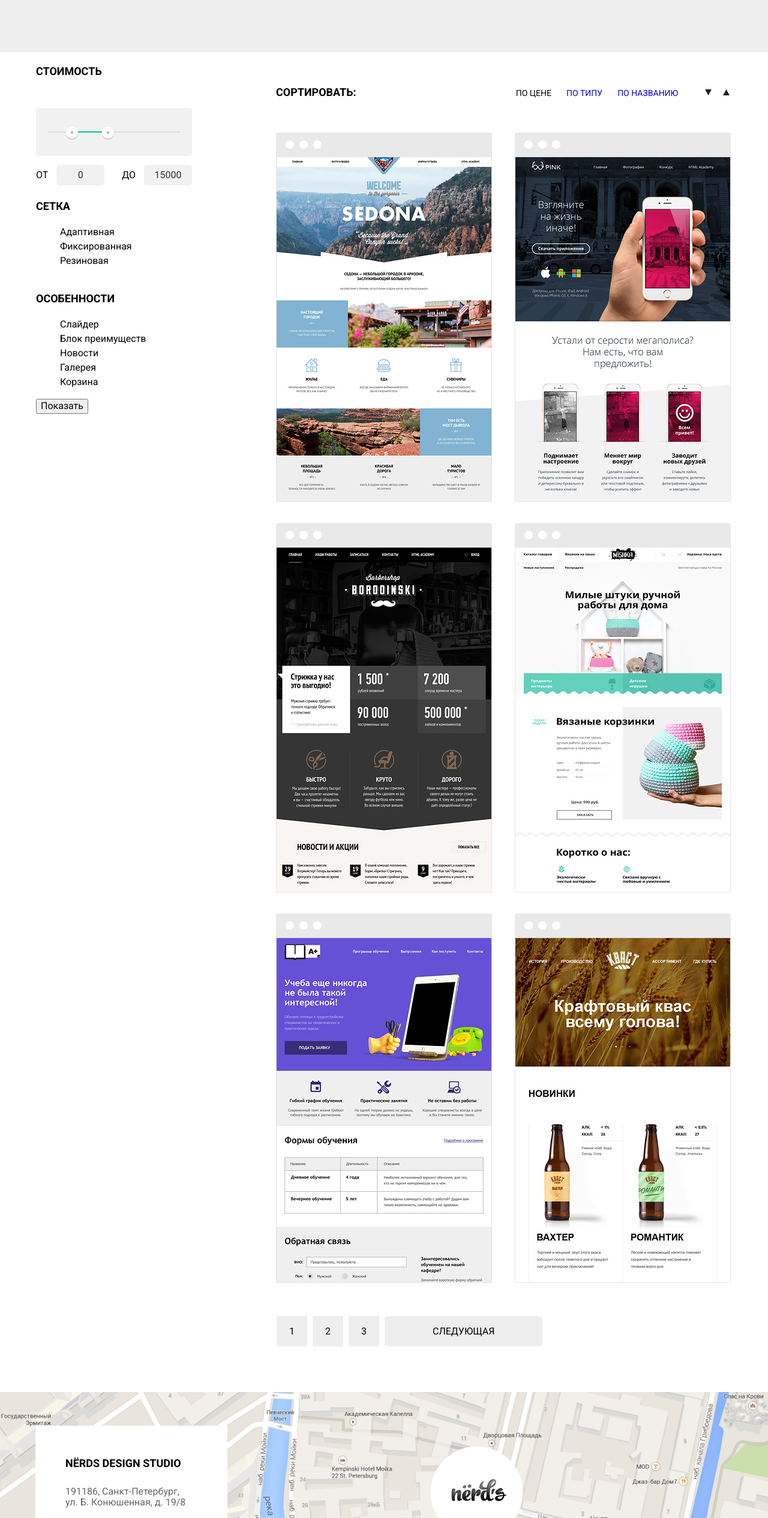
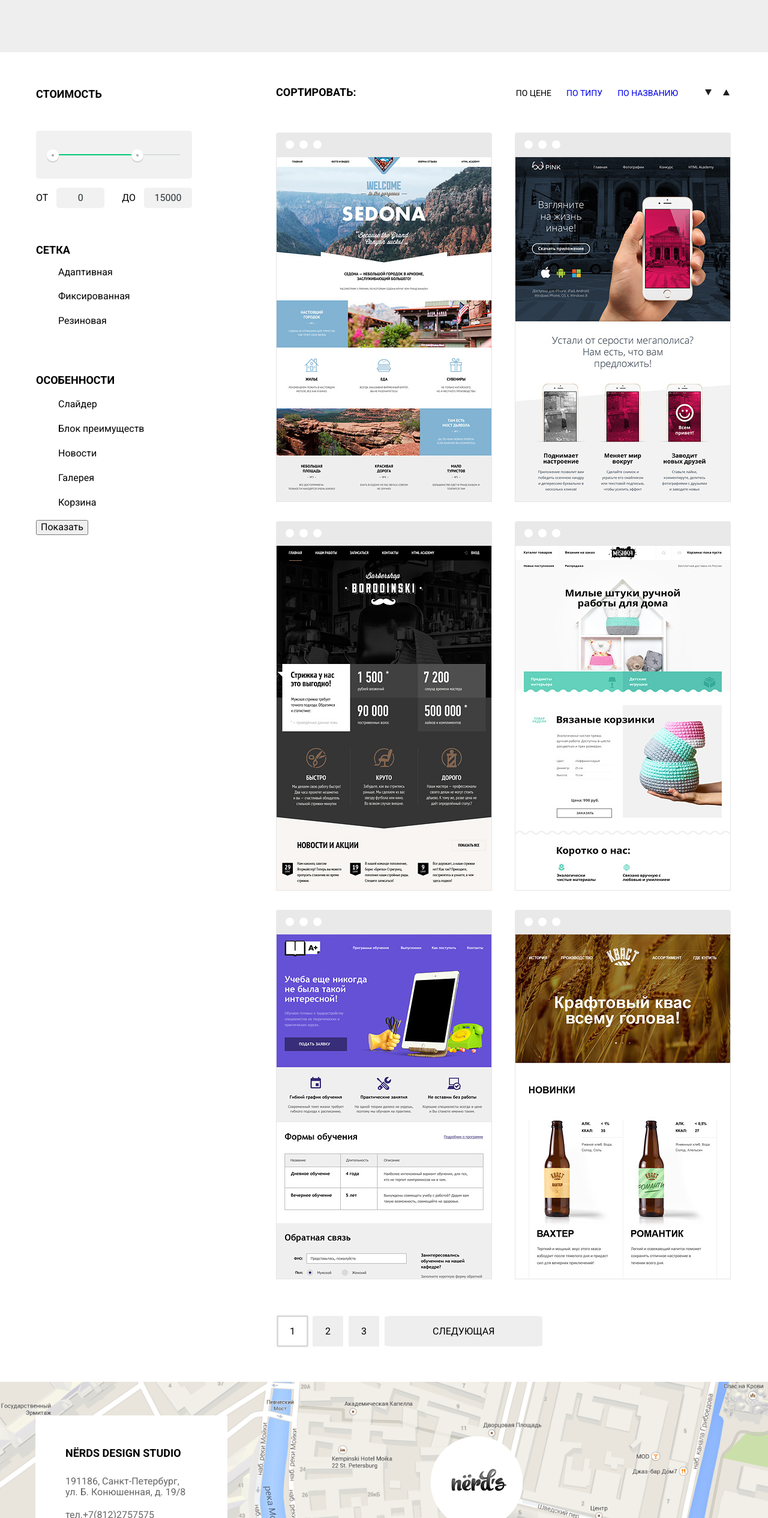
Before and after one commit to ellegre/582789-nerds, a plain HTML site: page catalog.html in a window 1280 px wide. Shown: the part 269-2800 px from the top of the page at 60% size. Drawn offline with Linux system fonts and the light colour scheme.

Commit message:
Базовая стилизация проекты выполнена

```diff
--- a/catalog.html
+++ b/catalog.html
@@ -11,13 +11,13 @@
 		<header class="main-header">
 			<div class="container">
 				<nav class="main-navigation">
-					<a class="main-header-logo">
+					<a class="main-header-logo" href="index.html">
 						<img src="img/nerds_logo.png" width="160" height="65" alt="Логотип дизайн-студии Nёrd's">
 					</a>
 					<ul class="site-navigation">
 						<li><a href="studio.html">Студия</a></li>
 						<li><a href="clients.html">Клиенты</a></li>
-						<li site-navigation-item-current><a href="catalog.html">Магазин</a></li>
+						<li class="site-navigation-item-current"><a href="catalog.html">Магазин</a></li>
 						<li><a href="contacts.html">Контакты</a></li>
 					</ul>
 					<ul class="shop-navigation">
@@ -38,7 +38,7 @@
 							    	<div class="range-filter">
 							          <div class="range-controls">
 							            <div class="scale">
-							              <div class="bar" style="margin-left: 20%; width: 30%"></div>
+							              <div class="bar" style="margin-left: 8%; width: 59%"></div>
 							            </div>
 							            <div class="toggle toggle-min"><span class="visually-hidden">Минимальная цена</span></div>
 							            <div class="toggle toggle-max"><span class="visually-hidden">Максимальная цена</span></div>
@@ -49,10 +49,10 @@
 							        </div>
 							    </div>
 							</fieldset>
-							<fieldset filter-item>
+							<fieldset class="filter-item">
 							    <legend class="legend">Сетка</legend>
 								<ul class="filter-group">
-							        <li>
+							        <li class="adaptive">
 							            <input class="visually-hidden" type="checkbox" name="adaptive" id="filter-adaptive" checked>
 							            <label for="filter-adaptive">Адаптивная</label>
 							        </li>
@@ -66,7 +66,7 @@
 							        </li>
 					            </ul>
 					        </fieldset>
-							<fieldset filter-item>
+							<fieldset class="filter-item">
 							    <legend class="legend">Особенности</legend>
 								<ul class="filter-group">
 						            <li>
@@ -82,7 +82,7 @@
 						                <label for="filter-news">Новости</label>
 						            </li>
 						            <li>
-						                <input class="visually-hidden" type="checkbox" name="rubber" id="filter-rubber">
+						                <input class="visually-hidden" type="checkbox" name="gallery" id="filter-gallery">
 						                <label for="filter-rubber">Галерея</label>
 						            </li>
 						            <li>
@@ -189,7 +189,7 @@
 							ул. Б. Конюшенная, д. 19/8</p>
 						<p class="telefone">тел.+7(812)2757575</p>
 						<a class="button" href="#">Напишите нам</a>
-						<div>
+					</div>
 				</div>
 			</section>
 		</main>
@@ -197,6 +197,7 @@
 			<div class="container">
 				<h2 class="visually-hidden">Социальные сети</h2>
 				<section class="footer-social-nets">
+					<h2 class="visually-hidden">Список социальных сетей</h2>
 					<ul class="footer-social-list">
 						<li><a class="footer-social-item" href="#"><span class="visually-hidden">Вконтакте</span><svg xmlns="http://www.w3.org/2000/svg" width="26" height="15" viewBox="0 0 26 15"><path fill="#FFF" d="M16.138 11.51c.956-.309 2.18 2.04 3.483 2.939.978.681 1.727.534 1.727.534l3.473-.05s1.815-.112.957-1.554c-.071-.12-.503-1.069-2.585-3.022-2.177-2.043-1.882-1.712.739-5.244 1.597-2.153 2.236-3.468 2.036-4.028-.192-.539-1.365-.399-1.365-.399L20.69.713c-.381.001-.704.119-.851.515-.003.004-.621 1.666-1.445 3.079-1.741 2.989-2.436 3.148-2.724 2.961-.661-.433-.494-1.737-.494-2.664 0-2.897.432-4.105-.846-4.417-.427-.104-.739-.172-1.828-.182-1.392-.021-2.574 0-3.244.329-.445.223-.786.712-.579.74.26.035.843.16 1.155.586.401.552.389 1.789.389 1.789s.229 3.411-.54 3.834c-.528.29-1.25-.302-2.803-3.016-.793-1.388-1.392-2.922-1.392-2.922s-.116-.285-.326-.441c-.25-.185-.6-.244-.6-.244L.848.684S.29.7.085.946c-.182.218-.015.668-.015.668s2.909 6.881 6.203 10.347c3.02 3.182 6.452 2.971 6.452 2.971h1.555s.469-.054.709-.312c.224-.24.214-.691.214-.691s-.031-2.109.935-2.419z"/></svg></a></li>
 						<li><a class="footer-social-item" href="#"><span class="visually-hidden">Фейсбук</span><svg xmlns="http://www.w3.org/2000/svg" width="12" height="22" viewBox="0 0 12 22"><path fill="#FFF" d="M12 4V0H8a4 4 0 0 0-4 4v4H0v4h4v10h4V12h4V8H8V4h4z"/></svg></a></li>
@@ -204,6 +205,7 @@
 					</ul>
 				</section>
 				<section class="discount">
+					<h2 class="visually-hidden">Скидка для друзей</h2>
 					<p class="friends">Давайте дружить, это выгодно!</p>
 					<p>Скидка 10% для друзей из социальных сетей.</p>
 				</section>
--- a/css/style.css
+++ b/css/style.css
@@ -703,6 +703,7 @@ sup {
   line-height: 24px;
   text-transform: uppercase;
   font-weight: 700;
+
 }
 
 .range-controls {
@@ -749,11 +750,11 @@ sup {
 }
 
 .range-controls .toggle-min {
-  left: 50px;
+  left: 18px;
 }
 
 .range-controls .toggle-max {
-  left: 110px;
+  left: 159px;
 }
 
 .price-controls {
@@ -789,7 +790,16 @@ sup {
 
 .catalog-list-container {
   margin-left: 20px;
-  margin-bottom: 37px;
+  margin-bottom: 46px;
+}
+
+.filter-group li {
+  margin-bottom: 17px;
+}
+
+.filter-group .adaptive {
+  margin-bottom: 16px;
+  margin-top: -3px;
 }
 
 .catalog {
@@ -816,14 +826,16 @@ sup {
 .catalog-item {
   width: 360px;
   min-height: 616px;
-  margin-bottom: 35px;
+  margin-bottom: 32px;
   margin-left: 19px;
   margin-right: 19px;
 }
 
 .pagination-container {
   margin-left: 20px;
+  margin-bottom: -17px;
 }
+
 
 .pagination-list {
   display: flex;
@@ -922,7 +934,13 @@ sup {
   border: none;
   padding: 0;
   margin: 0;
-  margin-top: 20px;
+  margin-top: 58px;
+}
+
+.filter-group {
+  padding: 0;
+  padding-left: 37px;
+
 }
 
 .visually-hidden:not(:focus):not(:active),
@@ -1093,3 +1111,9 @@ input[type="radio"].visually-hidden {
 .site-navigation-item-current {
   border-bottom: 2px solid #fb565a;
 }
+
+.pagination-item-current a {
+  border: 3px solid #dbdbdb;
+  background-color: #ffffff;
+  padding: 14px 19px;
+}
```
Also changed, not shown: index.html (+7 -8 lines). Lines whose indentation alone changed are shown as unchanged.
